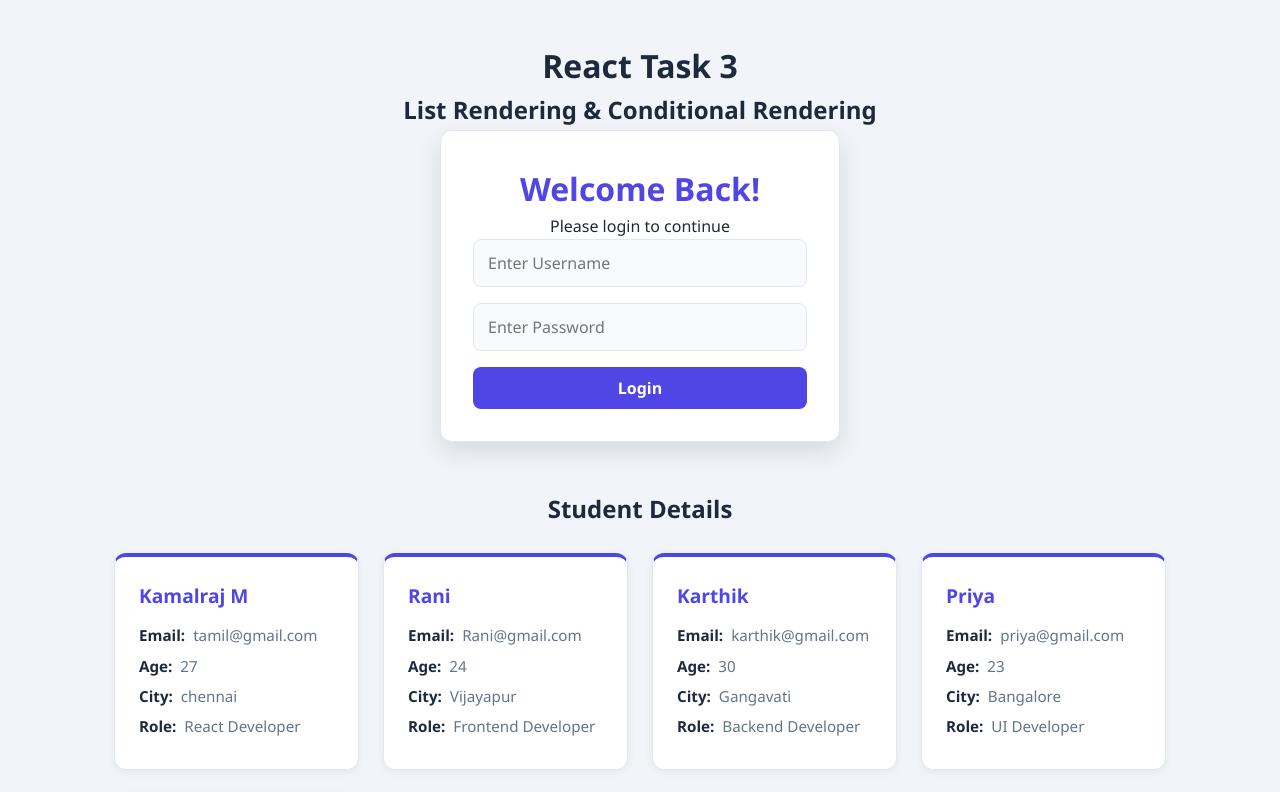
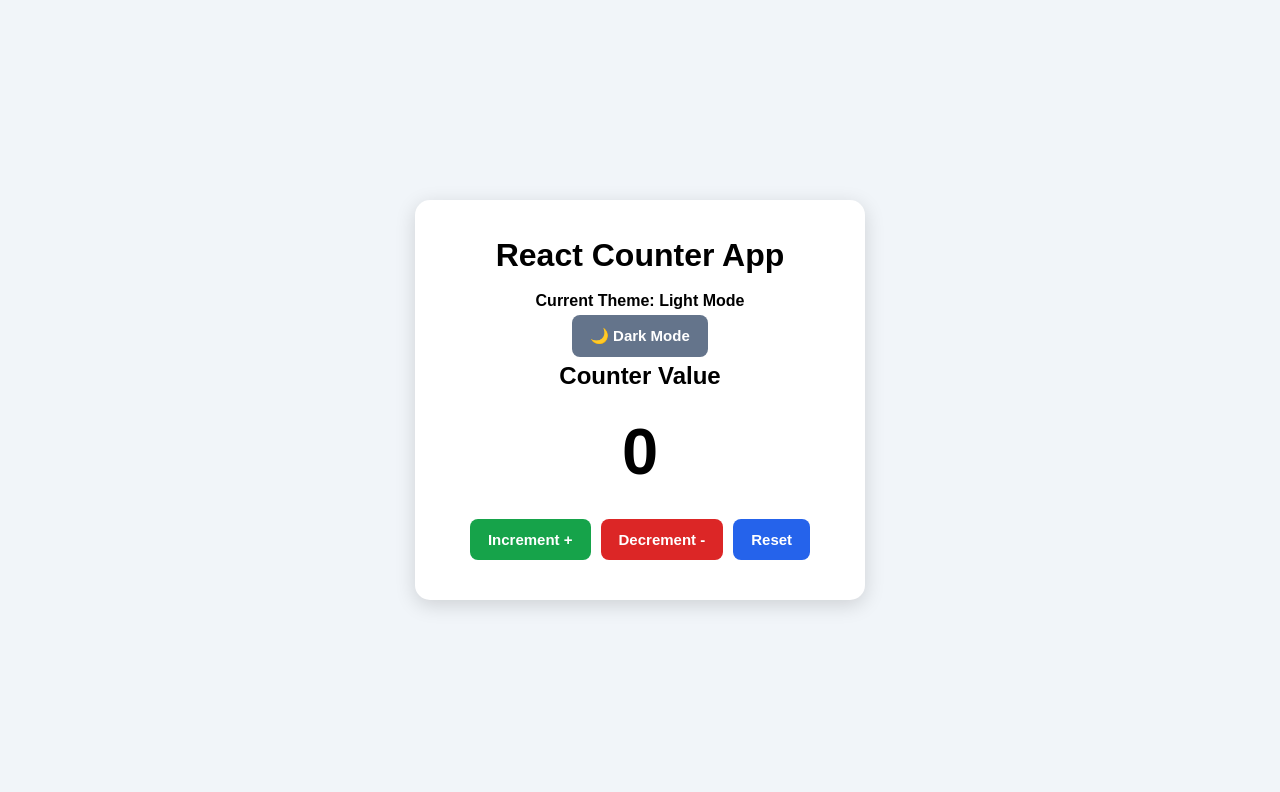
Before and after one commit to rani784/react-js, a React (Vite) app: page / in a window 1280 px wide. Shown: the top 792 px of the page. Built offline with nearby package versions, Linux system fonts and the light colour scheme.

Commit message:
Completed React Task 4 Implement useState Hook for Counter and theme Toggle

```diff
--- a/App.jsx
+++ b/App.jsx
@@ -35,35 +35,48 @@
 // export default App;
 
 
-import React, { useState } from "react";
-import "./App.css";
-import StudentList from "./src/components/Listrender";
-import Login from "./src/components/Logine";
-import Home from "./src/components/Homee";
+// import React, { useState } from "react";
+// import "./App.css";
+// import StudentList from "./src/components/Listrender";
+// import Login from "./src/components/Logine";
+// import Home from "./src/components/Homee";
+
+// function App() {
+//   const [isLoggedIn, setIsLoggedIn] = useState(false);
+
+//   const handleLogin = () => {
+//     setIsLoggedIn(true);
+//   };
+
+//   const handleLogout = () => {
+//     setIsLoggedIn(false);
+//   };
+
+//   return (
+//     <div className="App">
+//       <h1>React Task 3</h1>
+//       <h2>List Rendering & Conditional Rendering</h2>
+
+//       {isLoggedIn ? (
+//         <Home onLogout={handleLogout} />
+//       ) : (
+//         <Login onLogin={handleLogin} />
+//       )}
+
+//       <StudentList />
+//     </div>
+//   );
+// }
+
+// export default App;
+
+import React from "react";
+import Counter from "./src/components/Counter";
 
 function App() {
-  const [isLoggedIn, setIsLoggedIn] = useState(false);
-
-  const handleLogin = () => {
-    setIsLoggedIn(true);
-  };
-
-  const handleLogout = () => {
-    setIsLoggedIn(false);
-  };
-
   return (
-    <div className="App">
-      <h1>React Task 3</h1>
-      <h2>List Rendering & Conditional Rendering</h2>
-
-      {isLoggedIn ? (
-        <Home onLogout={handleLogout} />
-      ) : (
-        <Login onLogin={handleLogin} />
-      )}
-
-      <StudentList />
+    <div>
+      <Counter />
     </div>
   );
 }
--- /dev/null
+++ b/src/components/Counter.css
@@ -0,0 +1,131 @@
+
+/* Main container */
+
+.container {
+  min-height: 100vh;
+  display: flex;
+  justify-content: center;
+  align-items: center;
+  padding: 20px;
+  font-family: Arial, sans-serif;
+  transition: 0.3s;
+  box-sizing: border-box;
+}
+
+/* Light theme */
+
+.light {
+  background-color: #f1f5f9;
+  color: black;
+}
+
+/* Dark theme */
+
+.dark {
+  background-color: #111827;
+  color: white;
+}
+
+/* Counter card */
+
+.counter-card {
+  width: 100%;
+  max-width: 450px;
+  padding: 35px 25px;
+  border-radius: 15px;
+  text-align: center;
+  box-sizing: border-box;
+  box-shadow: 0 5px 20px rgba(0, 0, 0, 0.15);
+}
+
+.light .counter-card {
+  background-color: white;
+  color: black;
+}
+
+.dark .counter-card {
+  background-color: #1f2937;
+  color: white;
+}
+
+/* Theme text */
+
+.theme-text {
+  font-size: 16px;
+  font-weight: bold;
+}
+
+/* Counter value */
+
+.count {
+  font-size: 65px;
+  margin: 20px 0;
+}
+
+/* Buttons */
+
+button {
+  padding: 12px 18px;
+  border: none;
+  border-radius: 8px;
+  font-size: 15px;
+  font-weight: bold;
+  cursor: pointer;
+  margin: 5px;
+  transition: 0.3s;
+}
+
+button:hover {
+  opacity: 0.8;
+  transform: translateY(-2px);
+}
+
+/* Individual buttons */
+
+.theme-btn {
+  background-color: #64748b;
+  color: white;
+}
+
+.increment {
+  background-color: #16a34a;
+  color: white;
+}
+
+.decrement {
+  background-color: #dc2626;
+  color: white;
+}
+
+.reset {
+  background-color: #2563eb;
+  color: white;
+}
+
+/* Responsive design */
+
+@media (max-width: 480px) {
+  .counter-card {
+    padding: 25px 15px;
+  }
+
+  .count {
+    font-size: 50px;
+  }
+
+  .button-group {
+    display: flex;
+    flex-direction: column;
+  }
+
+  button {
+    width: 100%;
+    margin: 5px 0;
+  }
+}
+
+h1 {
+  font-size: 32px;
+  margin-bottom: 15px;
+  line-height: 1.3;
+}
--- /dev/null
+++ b/src/components/Counter.jsx
@@ -0,0 +1,74 @@
+
+import React, { useState } from "react";
+import "./Counter.css";
+
+function Counter() {
+
+  // Counter state
+  const [count, setCount] = useState(0);
+
+  // Theme state
+  const [theme, setTheme] = useState("light");
+
+  // Increment function
+  const increment = () => {
+    setCount(count + 1);
+  };
+
+  // Decrement function
+  const decrement = () => {
+    setCount(count - 1);
+  };
+
+  // Reset function
+  const reset = () => {
+    setCount(0);
+  };
+
+  // Theme toggle function
+  const toggleTheme = () => {
+    setTheme(theme === "light" ? "dark" : "light");
+  };
+
+  return (
+    <div className={`container ${theme}`}>
+
+      <div className="counter-card">
+
+        <h1>React Counter App</h1>
+
+        <p className="theme-text">
+          Current Theme: {theme === "light" ? "Light Mode" : "Dark Mode"}
+        </p>
+
+        <button className="theme-btn" onClick={toggleTheme}>
+          {theme === "light" ? "🌙 Dark Mode" : "☀️ Light Mode"}
+        </button>
+
+        <h2>Counter Value</h2>
+
+        <h1 className="count">{count}</h1>
+
+        <div className="button-group">
+
+          <button className="increment" onClick={increment}>
+            Increment +
+          </button>
+
+          <button className="decrement" onClick={decrement}>
+            Decrement -
+          </button>
+
+          <button className="reset" onClick={reset}>
+            Reset
+          </button>
+
+        </div>
+
+      </div>
+
+    </div>
+  );
+}
+
+export default Counter;
```
